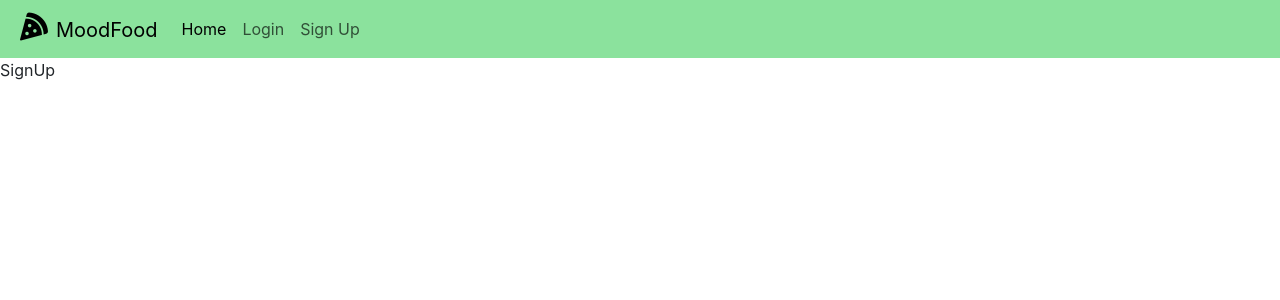
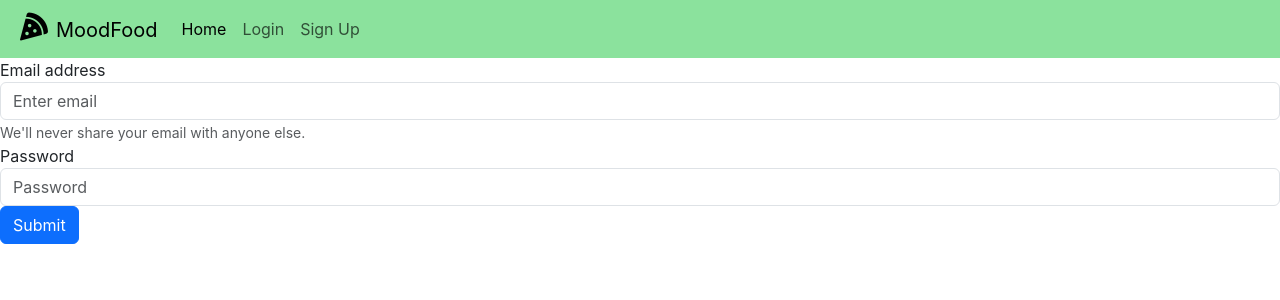
Before and after one commit to adityach0uhan/food-delivery-website, a React (Create React App) app: page /signUp in a window 1280 px wide. Shown: the top 300 px of the page. Built offline with nearby package versions, Linux system fonts and the light colour scheme.

Commit message:
Added a signup form

```diff
--- a/src/pages/SignUp.jsx
+++ b/src/pages/SignUp.jsx
@@ -2,7 +2,28 @@
 
 const SignUp = () => {
   return (
-    <div>SignUp</div>
+    <>
+
+
+      <form>
+        <div class="form-group">
+          <label for="exampleInputEmail1">Email address</label>
+          <input type="email" class="form-control" id="exampleInputEmail1" aria-describedby="emailHelp" placeholder="Enter email" />
+          <small id="emailHelp" class="form-text text-muted">We'll never share your email with anyone else.</small>
+        </div>
+
+
+
+        <div class="form-group">
+          <label for="exampleInputPassword1">Password</label>
+          <input type="password" class="form-control" id="exampleInputPassword1" placeholder="Password" />
+        </div>
+
+        <button type="submit" class="btn btn-primary">Submit</button>
+      </form>
+
+
+    </>
   )
 }
 
```
